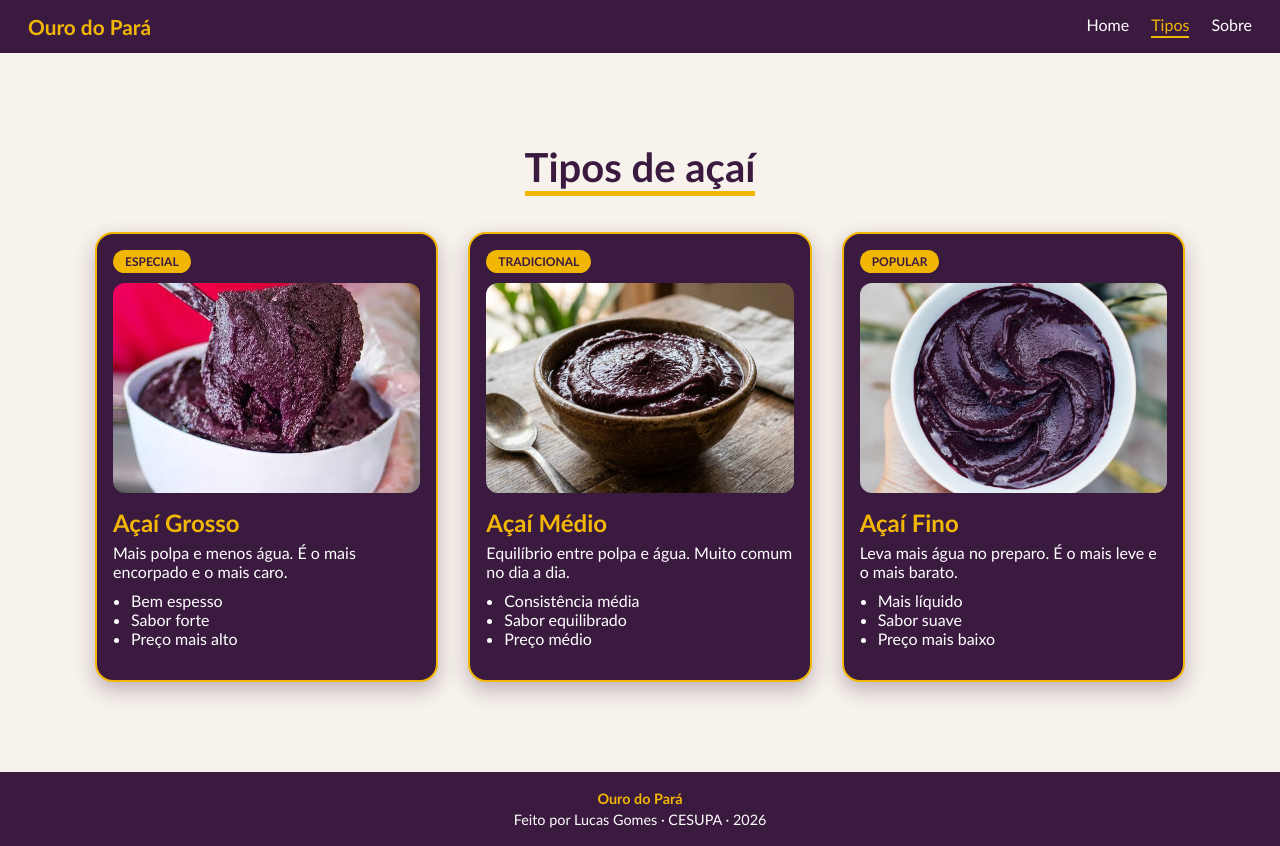
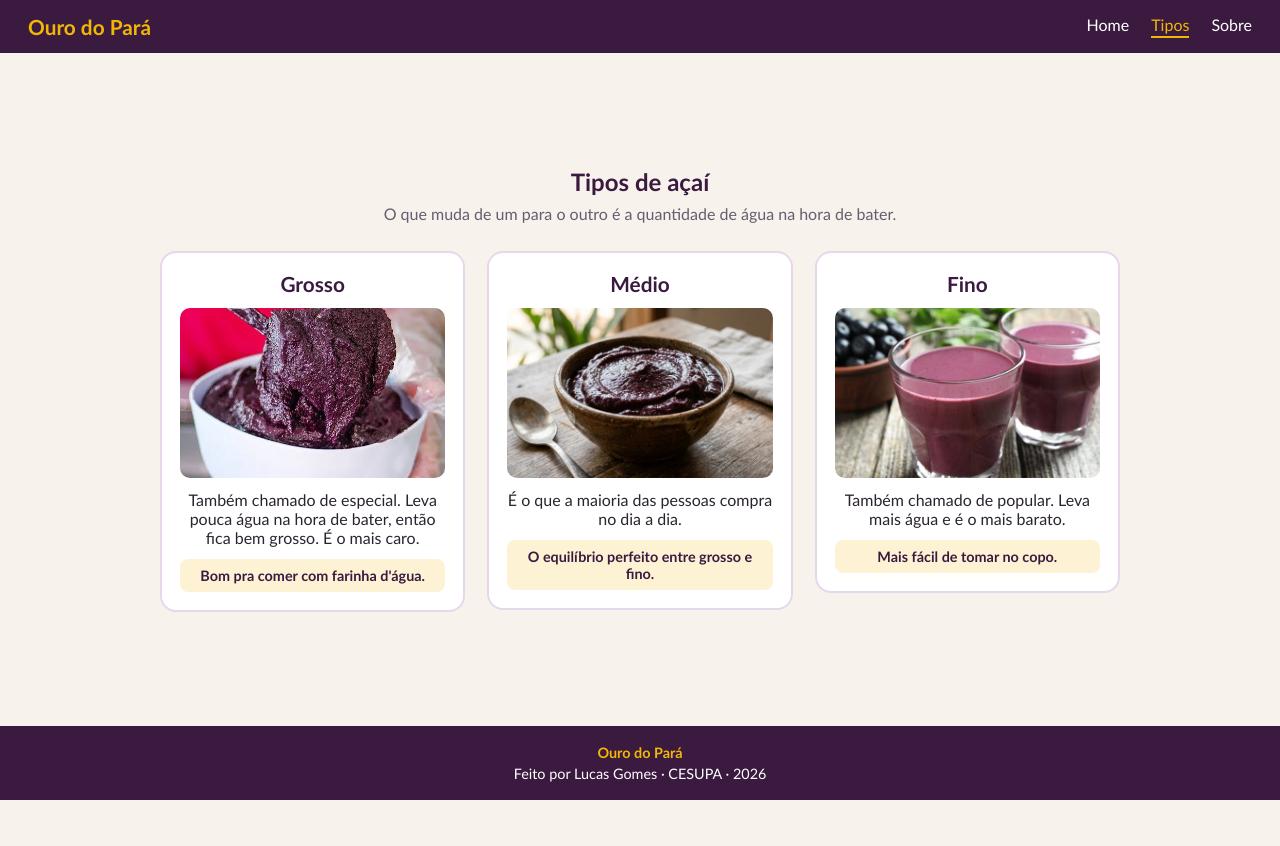
Before and after one commit to lucasqgomes07-commit/ouro-do-para, a JavaScript app: page /tipos in a window 1280 px wide. After the commit the page ends 800 px from the top, so only its background shows below. Built offline with nearby package versions, Linux system fonts and the light colour scheme.

Commit message:
Add files via upload

```diff
--- a/src/pages/Catalogo/Catalogo.js
+++ b/src/pages/Catalogo/Catalogo.js
@@ -1,37 +1,35 @@
-import CardItem from '../../components/CardItem/CardItem';
+import CardAcai from '../../components/CardAcai/CardAcai';
+import acai1 from '../../assets/acai1.jpg';
+import acai2 from '../../assets/acai2.webp';
+import acai3 from '../../assets/acai-fino.jpg';
 import styles from './Catalogo.module.css';
-import acai1 from '../../assets/images.jpg';
-import acai2 from '../../assets/freepik_tigela-de-acai-roxo-espes_2735621613.webp';
-import acai3 from '../../assets/0927010523j2hhiagak7.jpg';
 
 function Catalogo() {
   return (
-    <main className={styles.catalogo}>
-      <h1 className={styles.titulo}>Tipos de açaí</h1>
+    <section className={styles.vitrine}>
+      <h1 className={styles.chamada}>Tipos de açaí</h1>
+      <p className={styles.legenda}>O que muda de um para o outro é a quantidade de água na hora de bater.</p>
       <div className={styles.grade}>
-        <CardItem
-          imagem={acai1}
-          nome="Açaí Grosso"
-          categoria="Especial"
-          descricao="Mais polpa e menos água. É o mais encorpado e o mais caro."
-          caracteristicas={['Bem espesso', 'Sabor forte', 'Preço mais alto']}
+        <CardAcai
+          nome="Grosso"
+          foto={acai1}
+          texto="Também chamado de especial. Leva pouca água na hora de bater, então fica bem grosso. É o mais caro."
+          dica="Bom pra comer com farinha d'água."
         />
-        <CardItem
-          imagem={acai2}
-          nome="Açaí Médio"
-          categoria="Tradicional"
-          descricao="Equilíbrio entre polpa e água. Muito comum no dia a dia."
-          caracteristicas={['Consistência média', 'Sabor equilibrado', 'Preço médio']}
+        <CardAcai
+          nome="Médio"
+          foto={acai2}
+          texto="É o que a maioria das pessoas compra no dia a dia."
+          dica="O equilíbrio perfeito entre grosso e fino."
         />
-        <CardItem
-          imagem={acai3}
-          nome="Açaí Fino"
-          categoria="Popular"
-          descricao="Leva mais água no preparo. É o mais leve e o mais barato."
-          caracteristicas={['Mais líquido', 'Sabor suave', 'Preço mais baixo']}
+        <CardAcai
+          nome="Fino"
+          foto={acai3}
+          texto="Também chamado de popular. Leva mais água e é o mais barato."
+          dica="Mais fácil de tomar no copo."
         />
       </div>
-    </main>
+    </section>
   );
 }
 
--- a/src/pages/Catalogo/Catalogo.module.css
+++ b/src/pages/Catalogo/Catalogo.module.css
@@ -1,22 +1,22 @@
-.catalogo {
+.vitrine {
   width: 100%;
-  max-width: 1150px;
-  margin: 0 auto;
-  padding: 50px 30px;
-  text-align: center;
+  max-width: 960px;
 }
 
-.titulo {
-  display: inline-block;
-  margin-bottom: 36px;
-  font-size: 40px;
+.chamada {
+  text-align: center;
   color: #3b1a40;
-  border-bottom: 5px solid #f2b705;
+}
+
+.legenda {
+  margin: 8px 0 28px;
+  text-align: center;
+  color: #6b5a70;
 }
 
 .grade {
   display: grid;
-  grid-template-columns: repeat(auto-fit, minmax(260px, 1fr));
-  gap: 30px;
-  text-align: left;
+  grid-template-columns: repeat(auto-fit, minmax(240px, 1fr));
+  align-items: start;
+  gap: 22px;
 }
```
